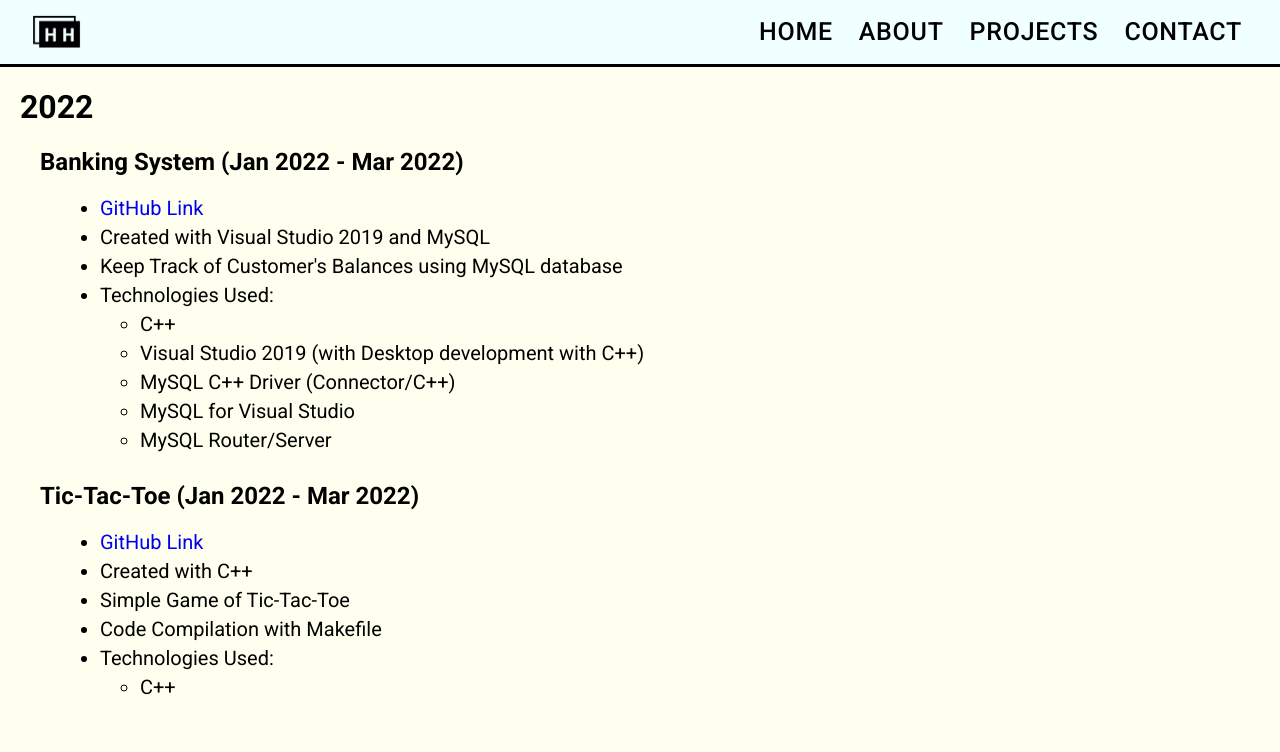
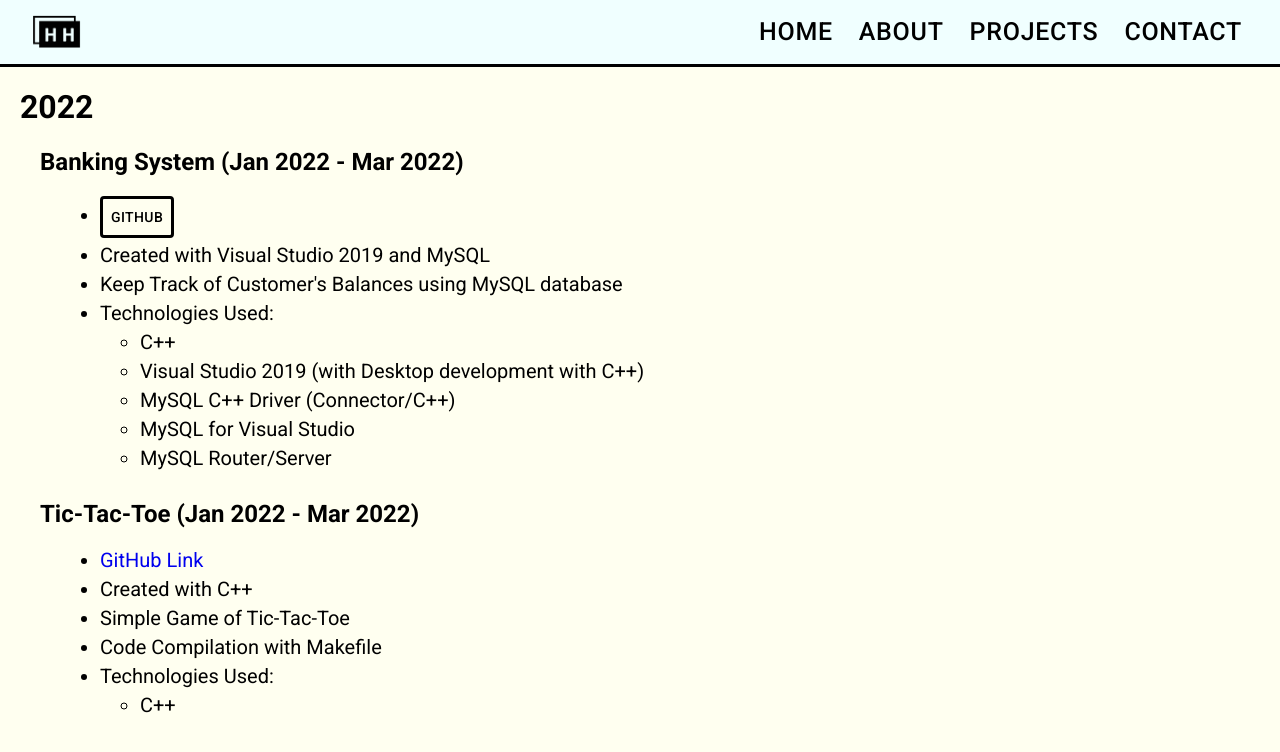
Before and after one commit to haostonh/portfolio, a React (Create React App) app in the folder client/: page /portfolio/projects in a window 1280 px wide. Shown: the top 752 px of the page. Built offline with nearby package versions, Linux system fonts and the light colour scheme.

Commit message:
updated button in banking system project

```diff
--- a/client/src/projects/2022/BankingSystem.jsx
+++ b/client/src/projects/2022/BankingSystem.jsx
@@ -1,5 +1,6 @@
 import React from "react";
 import '../../pagesCSS/Projects.css';
+import HHLinkButton from "../../components/HHLinkButton";
 
 const BankingSystem = () => {
   return (
@@ -7,7 +8,8 @@ const BankingSystem = () => {
       <h2 className='projectTitle'>Banking System (Jan 2022 - Mar 2022)</h2>
       <ul className='projectBody'>
         <li>
-          <a href='https://github.com/haostonh/Banking-System' target='_blank' rel='noopener noreferrer'>GitHub Link</a>
+          <HHLinkButton href='https://github.com/haostonh/Banking-System' text='GitHub'/>
+
         </li>
         <li>Created with Visual Studio 2019 and MySQL</li>
         <li>Keep Track of Customer's Balances using MySQL database</li>
```
